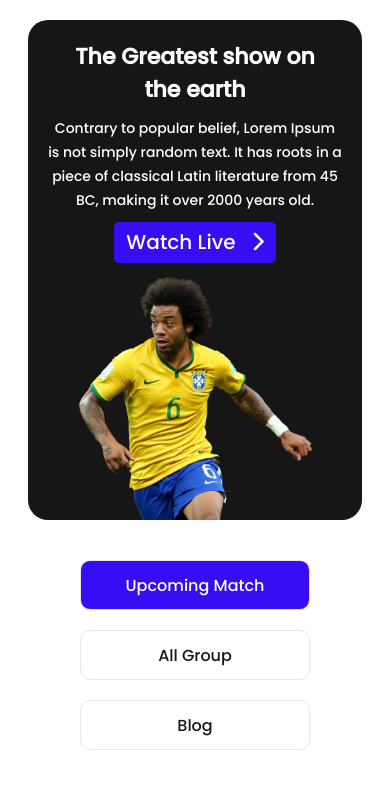
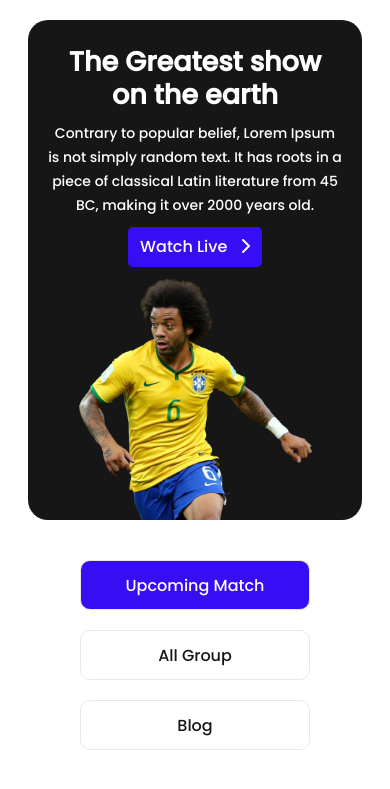
Before and after one commit to sauravmondal24/world-cup-assignment, a plain HTML site: page match.html in a window 390 px wide. Shown: the top 789 px of the page. Drawn offline with Linux system fonts and the light colour scheme.

Commit message:
Project Done

```diff
--- a/assets/css/responsive.css
+++ b/assets/css/responsive.css
@@ -33,10 +33,10 @@ Mobile devise Responsive
 	}
 
 	.banner-title h1 {
-		font-size: 22px;
+		font-size: 27px;
 		line-height: 33px;
 		padding-top: 20px;
-		padding: 20px 30px 5px 30px;
+		padding: 25px 30px 5px 30px;
 	}
 	.banner-title p {
 		font-size: 14px;
@@ -48,11 +48,14 @@ Mobile devise Responsive
 		margin-top: 10px;
 		padding: 8px 12px;
 	}
+	.banner-title button a {
+		font-size: 16px;
+	}
 
 	.banner-image img {
 		width: 233px;
 		height: 245px;
-		margin-top: 12px;
+		margin-top: 10px;
 	}
 	.all-blog {
 		display: grid;
@@ -113,7 +116,6 @@ Tablet devise Responsive
 	.container {
 		width: 734px;
 		margin: 0 auto;
-		/* border: 1px solid red; */
 	}
 	.banner-section {
 		margin: 50px 0 50px 0;
--- a/assets/css/style.css
+++ b/assets/css/style.css
@@ -84,7 +84,8 @@ img {
 }
 
 /*******************************
- All blog list section Start *******************************/
+ All blog list section Start
+ *******************************/
 
 .all-blog {
 	display: grid;
```
Also changed, not shown: index.html (+10 -42 lines).
